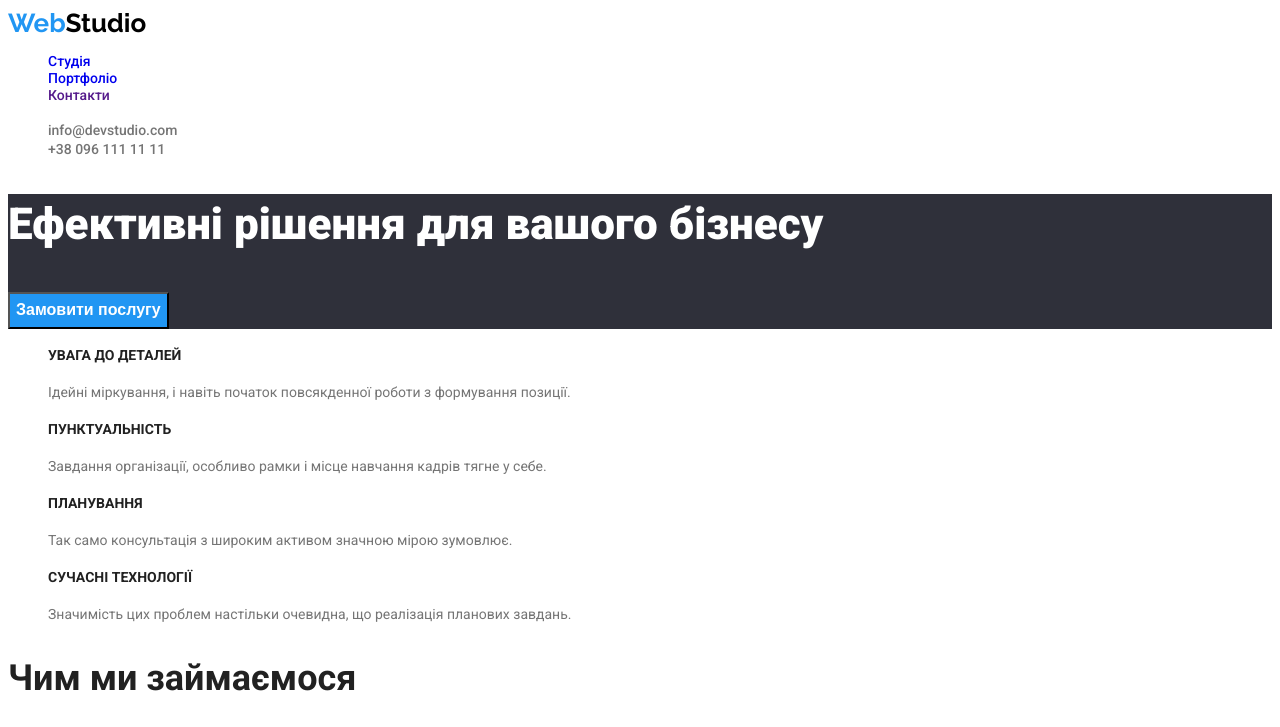
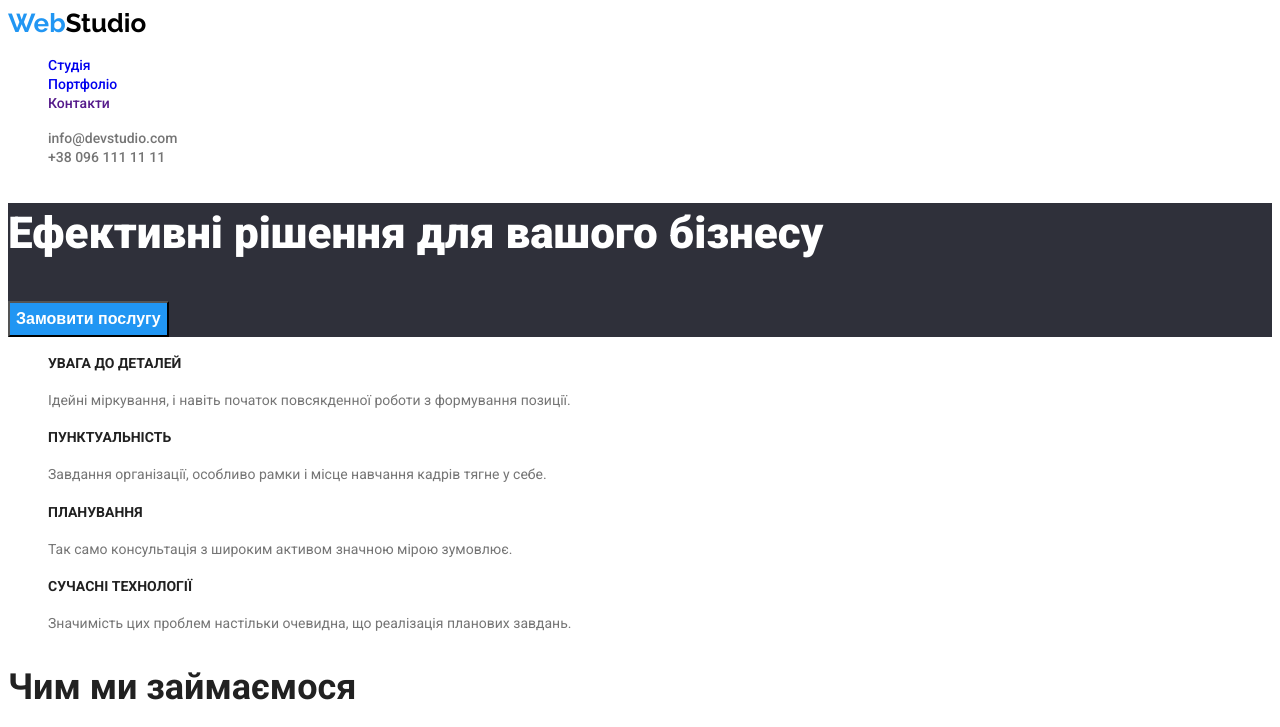
Before and after one commit to YuriyChernyakov/goit-markup-hw-02, a plain HTML site: page index.html in a window 1280 px wide. Shown: the top 727 px of the page. Drawn offline with Linux system fonts and the light colour scheme.

Commit message:
Finish project

```diff
--- a/styles.css/styles.css
+++ b/styles.css/styles.css
@@ -48,7 +48,7 @@ line-height: 1.2;}
     line-height: 1.2;}
 .logo-footer span {color:var(--buttons-links) ;}
 
-.site-nav {
+.site-nav a{
     font-weight: 500;
     font-size: 14px;
     line-height: 1.2;
```
